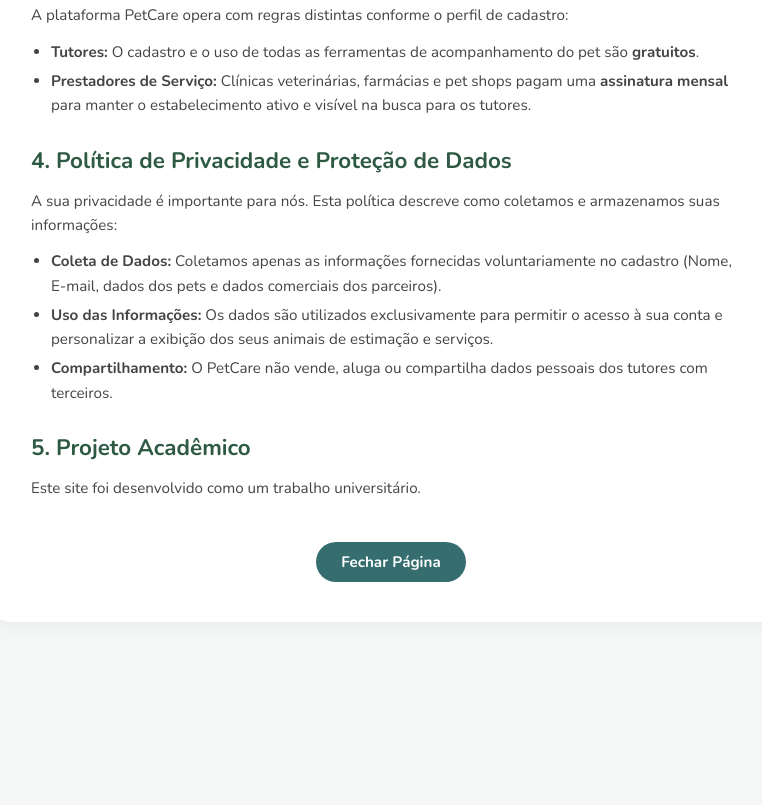
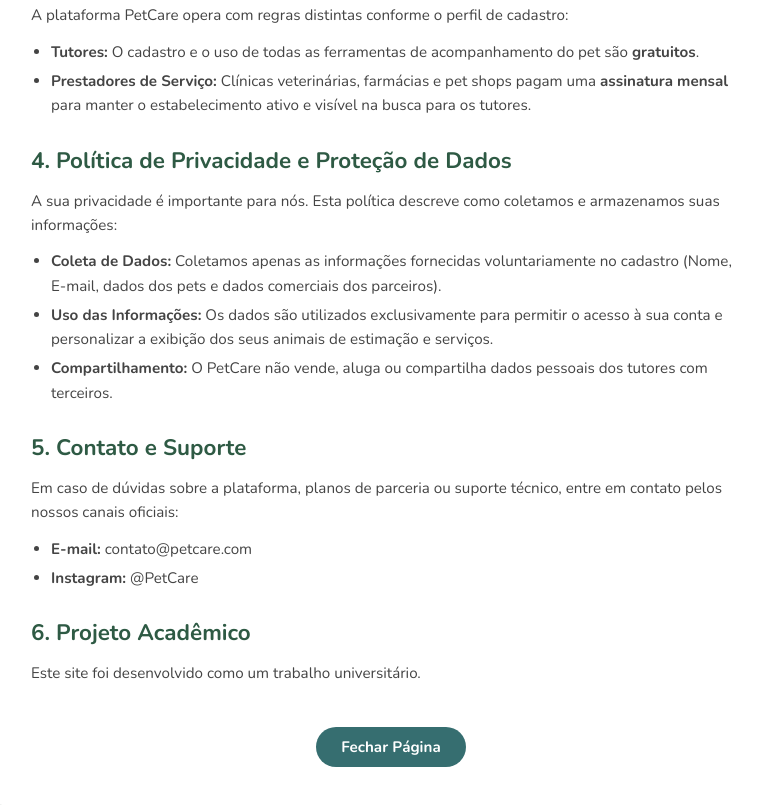
Before and after one commit to GabriellyLaierr/PetCare, a plain HTML site: page codigo/cadastro/termoPrivacidade/index.html in a window 1280 px wide. Shown: the part 729-1534 px from the top of the page, without its empty margins (249-1011 px from the left). Before the commit the page ends 1391 px from the top, so only its background shows below. Drawn offline with nearby package versions, Linux system fonts and the light colour scheme.

Commit message:
Update index.html

```diff
--- a/codigo/cadastro/termoPrivacidade/index.html
+++ b/codigo/cadastro/termoPrivacidade/index.html
@@ -52,8 +52,16 @@
                 <li><strong>Compartilhamento:</strong> O PetCare não vende, aluga ou compartilha dados pessoais dos tutores com terceiros.</li>
             </ul>
 
-            <h2>5. Projeto Acadêmico</h2>
+            <h2>5. Contato e Suporte</h2>
+            <p>Em caso de dúvidas sobre a plataforma, planos de parceria ou suporte técnico, entre em contato pelos nossos canais oficiais:</p>
+            <ul>
+                <li><strong>E-mail:</strong> contato@petcare.com</li>
+                <li><strong>Instagram:</strong> @PetCare</li>
+            </ul>
+
+            <h2>6. Projeto Acadêmico</h2>
             <p>Este site foi desenvolvido como um trabalho universitário.</p>
+
 
             <div class="fechar-container">
                 <button type="button" class="btn-voltar" id="btn-fechar-termos">Fechar Página</button>
```
